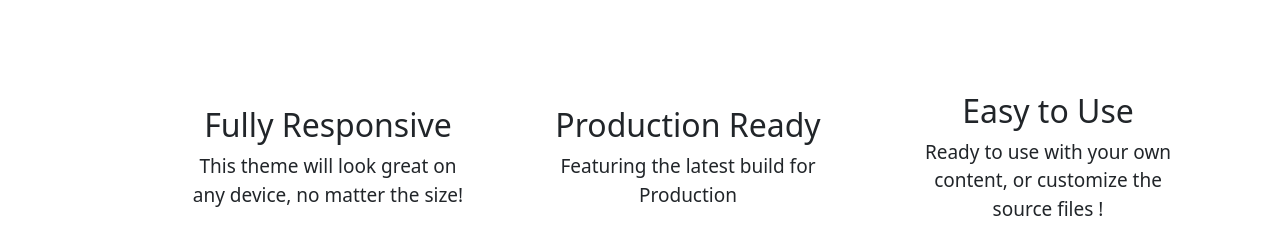
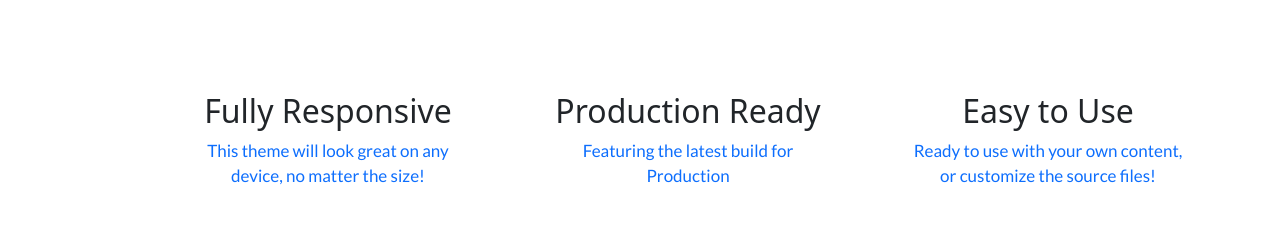
Before and after one commit to SyimykMarkaev/team-1-project, a plain HTML site: page index.html in a window 1280 px wide. Shown: the part 732-974 px from the top of the page. Drawn offline with nearby package versions, Linux system fonts and the light colour scheme; a web font is replaced by a local one.

Commit message:
sec-2 updated

```diff
--- a/index.html
+++ b/index.html
@@ -1,6 +1,9 @@
 <!DOCTYPE html>
 <html lang="en">
   <head>
+    <link rel="preconnect" href="https://fonts.googleapis.com">
+<link rel="preconnect" href="https://fonts.gstatic.com" crossorigin>
+<link href="https://fonts.googleapis.com/css2?family=Lato:ital,wght@1,300&display=swap" rel="stylesheet">
     <link rel="preconnect" href="https://fonts.googleapis.com" />
     <link rel="preconnect" href="https://fonts.gstatic.com" crossorigin />
     <link
@@ -84,7 +87,7 @@
          <img src="images/circle-check-solid.svg" alt="">
           <h2>Easy to Use</h2>
         <p>
-          Ready to use with your own content, or customize the source files !
+          Ready to use with your own content, or customize the source files!
         </p>
 
         </div>
--- a/style.css
+++ b/style.css
@@ -81,10 +81,17 @@ input {
    text-align: center;
    line-height: 1.5;
    font-size: 19px;
+
     }
+  .section-2 p {
+      font-size: 17px;
 
+      color: #0d6efd;
+      font-family: 'Lato', sans-serif;
+  }
    .section-2 img{
        width: 70px;
+
         }
 
    .section-2 .left, .middle, .right{
```
